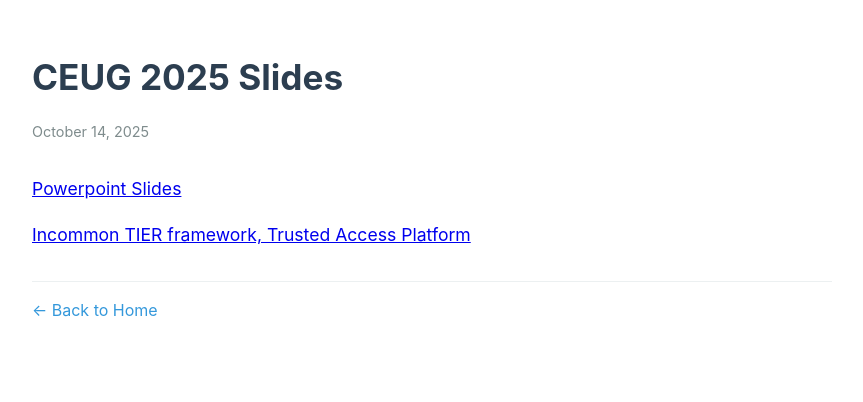
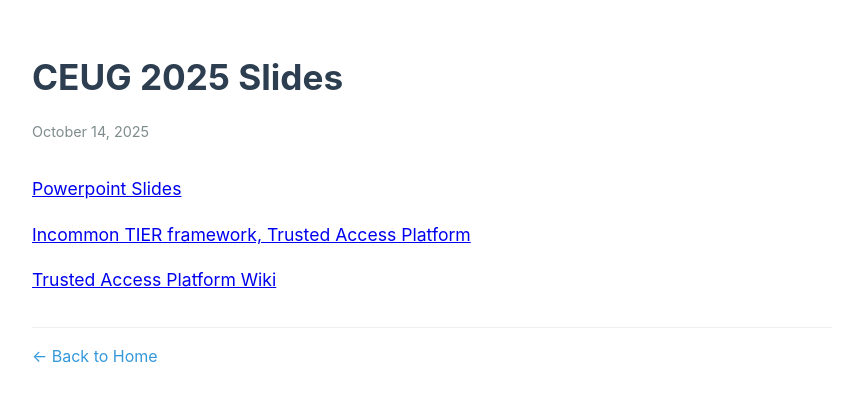
Before and after one commit to thestamp/thedailydeveloper, a Jekyll site: the page built from _posts/2025-10-15-ceug-2025-slides.md, in a window 1280 px wide. Shown: the top 402 px of the page, without its empty margins (208-1071 px from the left). Built offline with Jekyll 4.4.1, drawn with Linux system fonts in a browser that asks for light colours.

Commit message:
added additional link

```diff
--- a/_posts/2025-10-15-ceug-2025-slides.md
+++ b/_posts/2025-10-15-ceug-2025-slides.md
@@ -12,3 +12,7 @@ excerpt: "Download the slides and links to CEUG 2025 presentation!"
 
 
 [Incommon TIER framework, Trusted Access Platform](https://incommon.org/trusted-access/)
+
+
+[Trusted Access Platform Wiki](
+https://spaces.at.internet2.edu/spaces/ITAP/pages/154765283/InCommon+Trusted+Access+Platform+Library)
```
